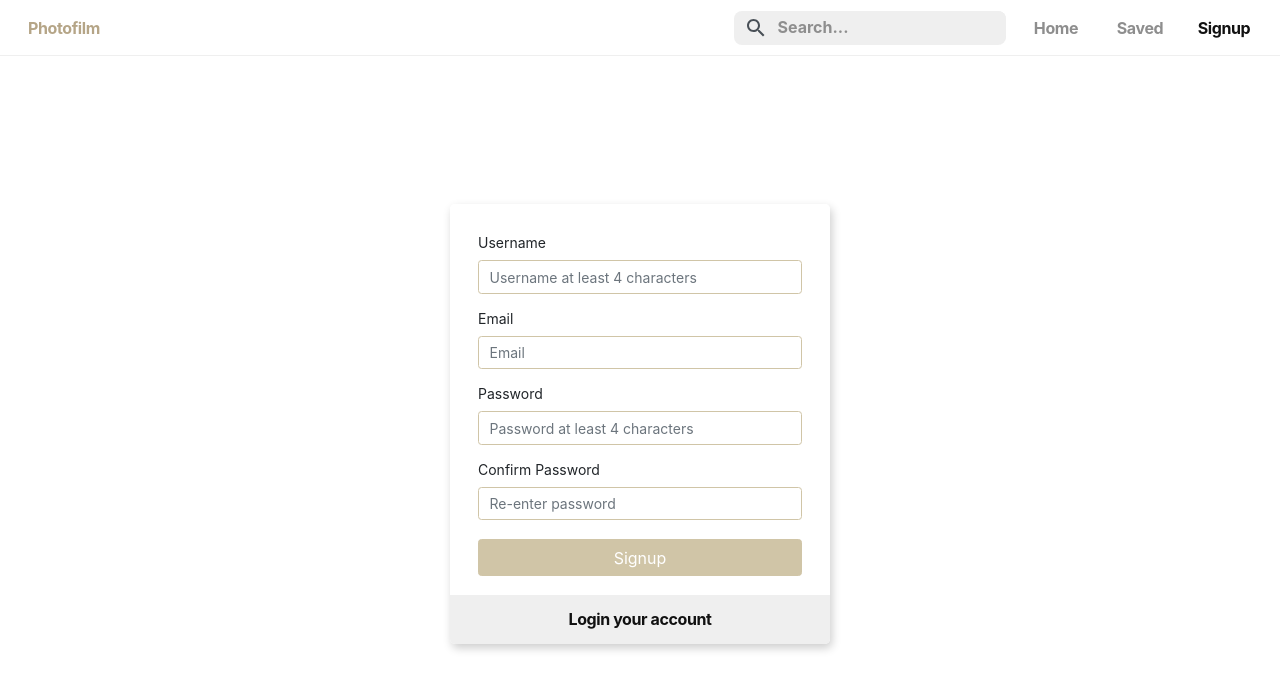
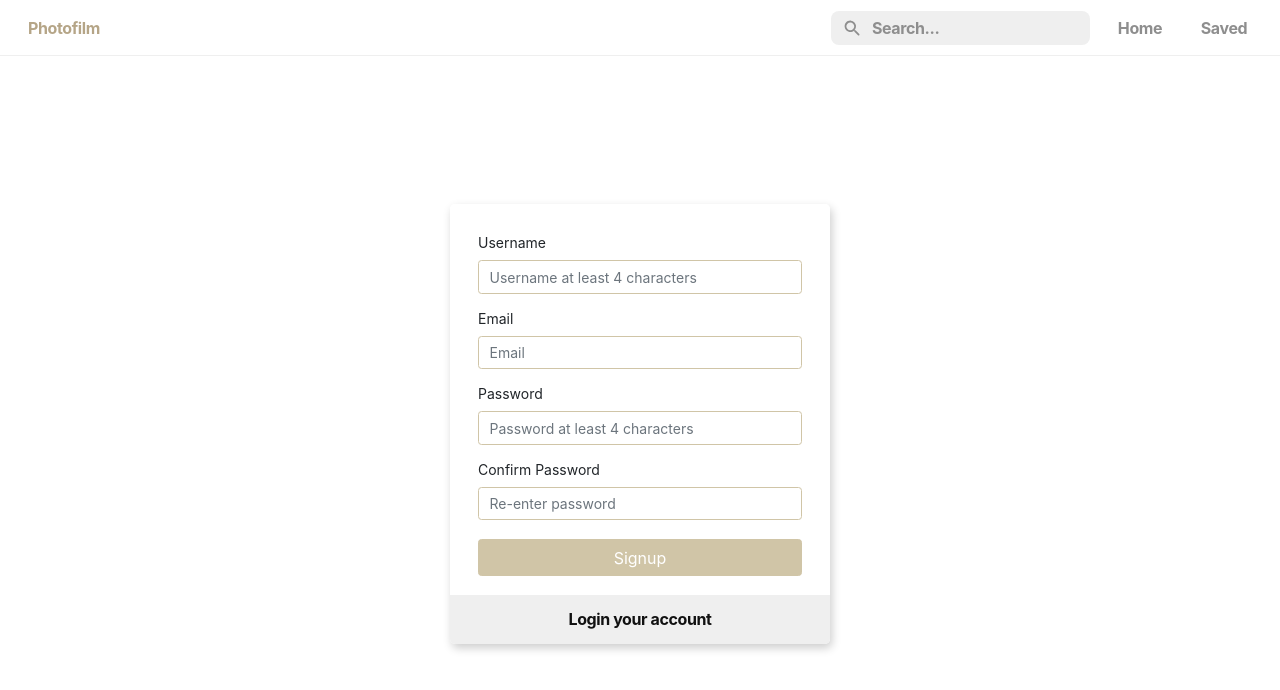
Before and after one commit to mikeliuu/photofilm, a React (Create React App) app: page /signup in a window 1280 px wide. Shown: the top 690 px of the page. Built offline with nearby package versions, Linux system fonts and the light colour scheme.

Commit message:
hide signup nav & enhanced search bar styles

```diff
--- a/src/components/NavBar/NavBar.jsx
+++ b/src/components/NavBar/NavBar.jsx
@@ -1,4 +1,4 @@
-import React from 'react';
+import React, { useState } from 'react';
 import { Link } from 'react-router-dom';
 import { useLocation } from 'react-router';
 import Search from '../Search/Search';
@@ -6,14 +6,32 @@ import Search from '../Search/Search';
 const NavBar = () => {
   const { pathname } = useLocation();
 
+  const [state, setState] = useState({
+    searchVal: ''
+  });
+
+  const onSearch = (e) => {
+    console.log('onSearch', e.target.value);
+
+    setState({...state, searchVal: e.target.value});
+  };
+
+  const onClearSearch = () => {
+    console.log('onClearSearch', state);
+
+    setState({ ...state, searchVal: '' });
+  };
+
   const linkNormal = `linkText pinGrey`;
   const linkActive = `linkText pinBlack`;
 
   const navList = [
     { path: '/', text: 'Home' },
     { path: '/saved', text: 'Saved' },
-    { path: '/signup', text: 'Signup' }
+    // { path: '/signup', text: 'Signup' }
   ];
+
+  console.log('navbar state', state);
 
 
   return (
@@ -24,7 +42,11 @@ const NavBar = () => {
         </Link>
 
         <div className='navRight'>
-          <Search/>
+          <Search
+            value={ state.searchVal }
+            onChange={ (e) => onSearch(e) }
+            btnOnClick={ () => onClearSearch() }
+          />
 
           <div className="navList">
             {
--- a/src/components/Search/Search.jsx
+++ b/src/components/Search/Search.jsx
@@ -1,5 +1,6 @@
 import React from 'react';
-import SearchIcon from '@material-ui/icons/Search';
+import SearchRoundedIcon from '@material-ui/icons/SearchRounded';
+import ClearRoundedIcon from '@material-ui/icons/ClearRounded';
 import { InputGroup, FormControl } from 'react-bootstrap';
 
 const Search = (props) => {
@@ -8,16 +9,34 @@ const Search = (props) => {
     <InputGroup className="search">
       <InputGroup.Prepend>
         <InputGroup.Text className="searchBgColor">
-          <SearchIcon id='searchIcon'/>
+          <SearchRoundedIcon className='searchIcon'/>
         </InputGroup.Text>
       </InputGroup.Prepend>
 
-      <FormControl
-        type='search'
-        className="searchBgColor searchInput"
-        placeholder="Search..."
+      <div className='searchGroup'>
+        <FormControl
+          className="searchBgColor searchInput"
+          type='navSearch'
+          placeholder="Search..."
+          value={ props.value }
+          onChange={ props.onChange }
+          onClick={ props.onClick }
+        />
 
-      />
+        <div className='searchClearWrapper' onClick={ props.btnOnClick }>
+          {
+            props.value && (
+              <div className='clearBtnBg'>
+                <ClearRoundedIcon
+                  className='searchClear'
+                />
+              </div>
+            )
+          }
+        </div>
+
+      </div>
+
     </InputGroup>
   );
 };
--- a/src/components/Search/Search.scss
+++ b/src/components/Search/Search.scss
@@ -9,23 +9,61 @@
   -ms-border-radius: 8px;
   -o-border-radius: 8px;
 
-  input[type='search']::-webkit-input-placeholder {
+  input[type='navSearch']::-webkit-input-placeholder {
     color: $pin-grey;
+    letter-spacing: -.4px;
+    font-weight: 700;
     font-size: 16px;
-    font-weight: 700;
   }
 }
 
-#searchIcon {
+.searchIcon {
   font-size: 24px;
+  color: $pin-grey;
 }
 
 .searchBgColor {
   background-color: inherit !important;
 }
 
+.searchGroup {
+  position: relative;
+}
+
+.searchClearWrapper {
+  position: absolute;
+  top: 0;
+  right: 0;
+  height: 100%;
+  display: flex;
+  align-items: center;
+  padding-right: 10px;
+}
+
+.clearBtnBg {
+  width: 16px;
+  height: 16px;
+  display: flex;
+  justify-content: center;
+  align-items: center;
+
+  background-color: $search-btn-grey;
+  border-radius: 12px;
+  -webkit-border-radius: 12px;
+  -moz-border-radius: 12px;
+  -ms-border-radius: 12px;
+  -o-border-radius: 12px;
+}
+
+.searchClear {
+  font-size: 14px !important;
+  color: $pin-white;
+}
+
 .searchInput {
   padding-left: 0 !important;
+  padding-right: 0 !important;
+  width: 76% !important;
 
   border-top-right-radius: 8px;
   -webkit-border-top-right-radius: 8px;
--- a/src/styles/_variables.scss
+++ b/src/styles/_variables.scss
@@ -10,6 +10,7 @@ $text-color: #FFFFFF;
 $menu-bg-color: #d3c7a5;
 $info-text-color: #A4A9B1;
 $head-text-color: #434852;
+$search-btn-grey: #c8c8c8;
 
 $pin-grey:#8e8e8e;
 $pin-white: #efefef;
```
